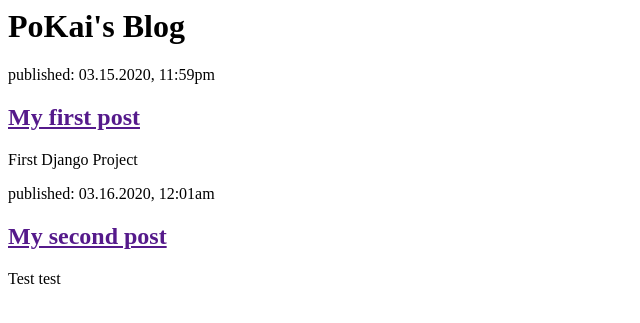
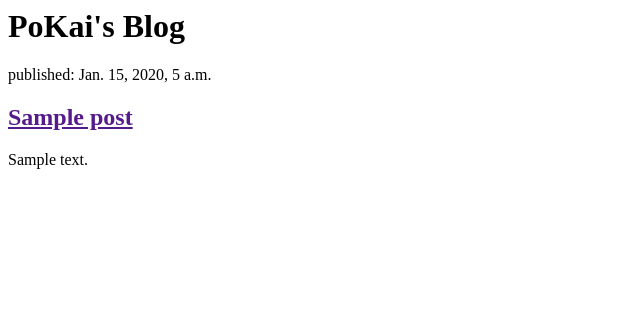
Before and after one commit to st875052018/my-first-post, a Django app: page / in a window 1280 px wide. Shown: the top 323 px of the page, without its empty margins (0-640 px from the left). Run offline with Django 3.2, Linux system fonts and the light colour scheme; tables that the repository leaves empty hold one stand-in row (values such as "Sample post").

Commit message:
Modified templates to dispaly post from database

```diff
--- a/blog/models.py
+++ b/blog/models.py
@@ -1,17 +1,18 @@
+from django.conf import settings
 from django.db import models
 from django.utils import timezone
 
 
 class Post(models.Model):
-	author = models.ForeignKey('auth.User', on_delete = models.CASCADE)
+	author = models.ForeignKey(settings.AUTH_USER_MODEL, on_delete = models.CASCADE)
 	title = models.CharField(max_length = 200)
 	text = models.TextField()
 	created_date = models.DateTimeField(default = timezone.now)
 	published_date = models.DateTimeField(blank = True, null = True)
 
-def publist(self):
-	self.published_date = timezone.now()
-	self.save()
+	def publish(self):
+		self.published_date = timezone.now()
+		self.save()
 
-def __str__(self):
-	return self.title
+	def __str__(self):
+		return self.title
--- a/blog/templates/blog/post_list.html
+++ b/blog/templates/blog/post_list.html
@@ -7,16 +7,12 @@
 			<h1><a herf="">PoKai's Blog</a></h1>
 		</div>
 
-		<div>
-			<p>published: 03.15.2020, 11:59pm</p>
-			<h2><a href="">My first post</a></h2>
-			<p>First Django Project</p>
-		</div>
-
-		<div>
-            <p>published: 03.16.2020, 12:01am</p>
-            <h2><a href="">My second post</a></h2>
-            <p>Test test</p>
-        </div>
+		{% for post in posts %}
+    		<div>
+        		<p>published: {{ post.published_date }}</p>
+        		<h2><a href="">{{ post.title }}</a></h2>
+        		<p>{{ post.text|linebreaksbr }}</p>
+    		</div>
+		{% endfor %}
 	</body>
 </html>
--- a/blog/views.py
+++ b/blog/views.py
@@ -1,4 +1,8 @@
 from django.shortcuts import render
+from django.utils import timezone
+from .models import Post
+
 
 def post_list(request):
-	return render(request, 'blog/post_list.html', {})
+	posts = Post.objects.filter(published_date__lte=timezone.now()).order_by('published_date')
+	return render(request, 'blog/post_list.html', {'posts': posts})
```
